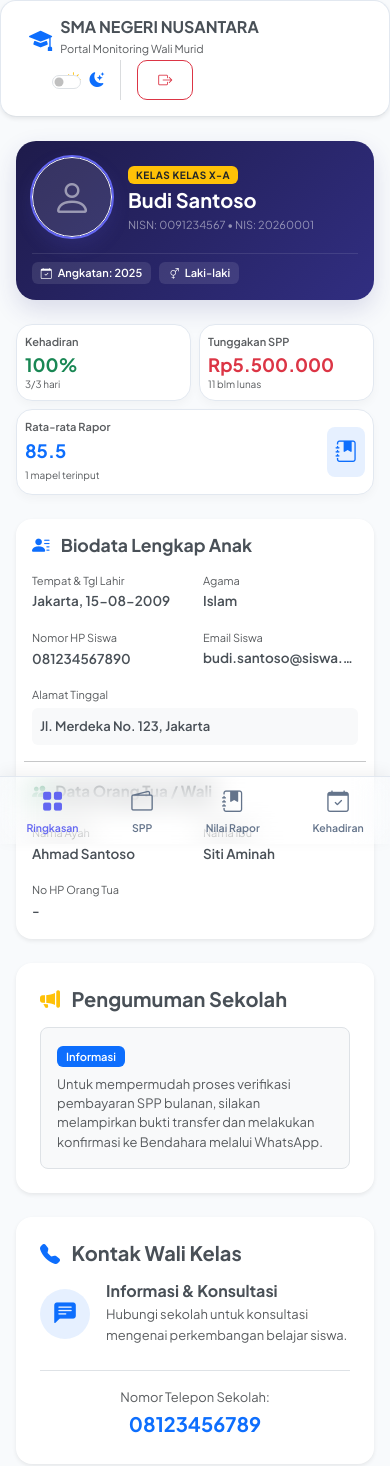
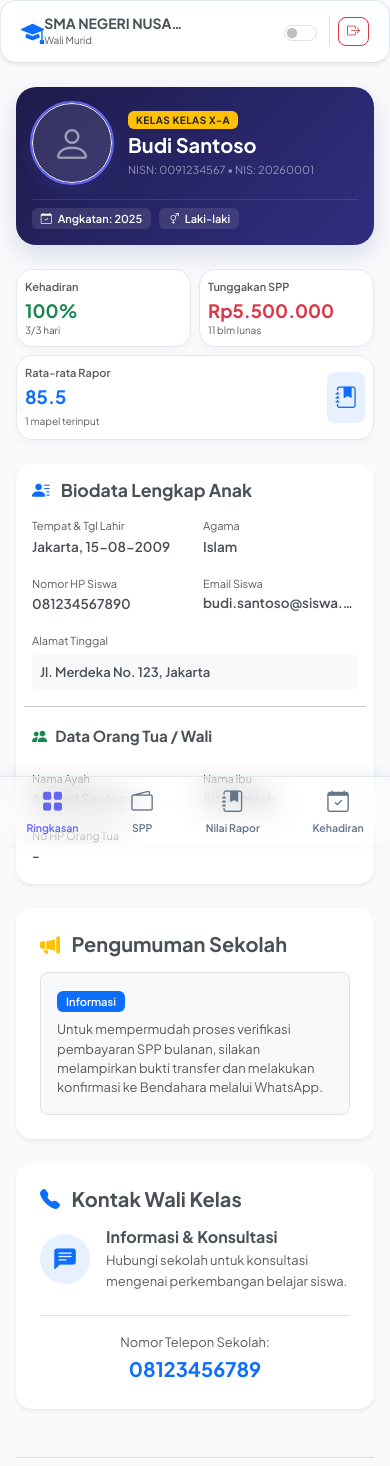
Before and after one commit to suppfaiz/mds, a PHP site: page /ortu/dashboard.php in a window 390 px wide. Shown: the top 1466 px of the page. Run offline with PHP 8.4, Linux system fonts and the light colour scheme; the visitor is signed in with stand-in values (Sample User, id 1); data comes from the database, SQL or seed files in the repository.

Commit message:
Lock viewport boundary and scale topbar to prevent horizontal scroll on mobile

```diff
--- a/ortu/dashboard.php
+++ b/ortu/dashboard.php
@@ -120,11 +120,18 @@ $month_names = [
     <!-- Custom CSS -->
     <link href="../assets/css/style.css" rel="stylesheet">
     <style>
+        /* Lock layout boundary to prevent horizontal and bounce scroll */
+        html, body {
+            max-width: 100%;
+            overflow-x: hidden;
+            overscroll-behavior-x: none;
+        }
         /* CSS Tambahan khusus Portal Orang Tua agar responsif maksimal di HP */
         .parent-container {
             max-width: 1200px;
             margin: 0 auto;
             padding: 1.5rem 1rem;
+            overflow-x: hidden;
         }
         .nav-pills .nav-link {
             border-radius: 12px;
@@ -294,29 +301,29 @@ $month_names = [
 <body>
 
 <!-- Header / Topbar Navigation -->
-<nav class="navbar navbar-expand-lg top-nav px-3 py-3 border-bottom sticky-top bg-body shadow-sm" style="backdrop-filter: blur(10px); background: rgba(var(--bg-card), 0.9);">
+<nav class="navbar navbar-expand-lg top-nav px-2 px-sm-3 py-2.5 py-sm-3 border-bottom sticky-top bg-body shadow-sm" style="backdrop-filter: blur(10px); background: rgba(var(--bg-card), 0.9);">
     <div class="container max-width-1200 d-flex justify-content-between align-items-center">
-        <div class="d-flex align-items-center gap-2">
-            <i class="bi bi-mortarboard-fill text-primary fs-3"></i>
-            <div>
-                <h5 class="m-0 fw-bold text-dark-emphasis" style="font-size: 16px;"><?php echo htmlspecialchars($settings['nama_sekolah'] ?? 'Master Data Sekolah'); ?></h5>
-                <span class="text-muted small" style="font-size: 11px;">Portal Monitoring Wali Murid</span>
+        <div class="d-flex align-items-center gap-1.5 gap-sm-2" style="min-width: 0; flex: 1;">
+            <i class="bi bi-mortarboard-fill text-primary fs-3 flex-shrink-0"></i>
+            <div style="min-width: 0;">
+                <h5 class="m-0 fw-bold text-dark-emphasis text-truncate" style="font-size: 14px; max-width: 140px;"><?php echo htmlspecialchars($settings['nama_sekolah'] ?? 'Master Data Sekolah'); ?></h5>
+                <span class="text-muted small d-block text-truncate" style="font-size: 10px; max-width: 140px;">Wali Murid</span>
             </div>
         </div>
 
-        <div class="d-flex align-items-center gap-3">
+        <div class="d-flex align-items-center gap-2 gap-sm-3 flex-shrink-0">
             <!-- Theme Toggle Switch -->
-            <div class="form-check form-switch m-0 d-flex align-items-center gap-2">
-                <i class="bi bi-sun-fill text-warning"></i>
-                <input class="form-check-input" type="checkbox" role="switch" id="theme-toggle">
-                <i class="bi bi-moon-stars-fill text-primary"></i>
+            <div class="form-check form-switch m-0 d-flex align-items-center gap-1">
+                <i class="bi bi-sun-fill text-warning d-none d-sm-inline" style="font-size: 13px;"></i>
+                <input class="form-check-input" type="checkbox" role="switch" id="theme-toggle" style="width: 2.2em; height: 1.1em;">
+                <i class="bi bi-moon-stars-fill text-primary d-none d-sm-inline" style="font-size: 13px;"></i>
             </div>
 
             <div class="vr text-secondary"></div>
 
             <!-- Logout Button -->
-            <a href="logout.php" class="btn btn-outline-danger btn-sm fw-bold d-flex align-items-center gap-1">
-                <i class="bi bi-box-arrow-right"></i> <span class="d-none d-sm-inline">Keluar</span>
+            <a href="logout.php" class="btn btn-outline-danger btn-sm fw-bold px-2 py-1 d-flex align-items-center justify-content-center" style="font-size: 12px; border-radius: 8px;">
+                <i class="bi bi-box-arrow-right" style="font-size: 13px;"></i> <span class="d-none d-sm-inline">Keluar</span>
             </a>
         </div>
     </div>
```
